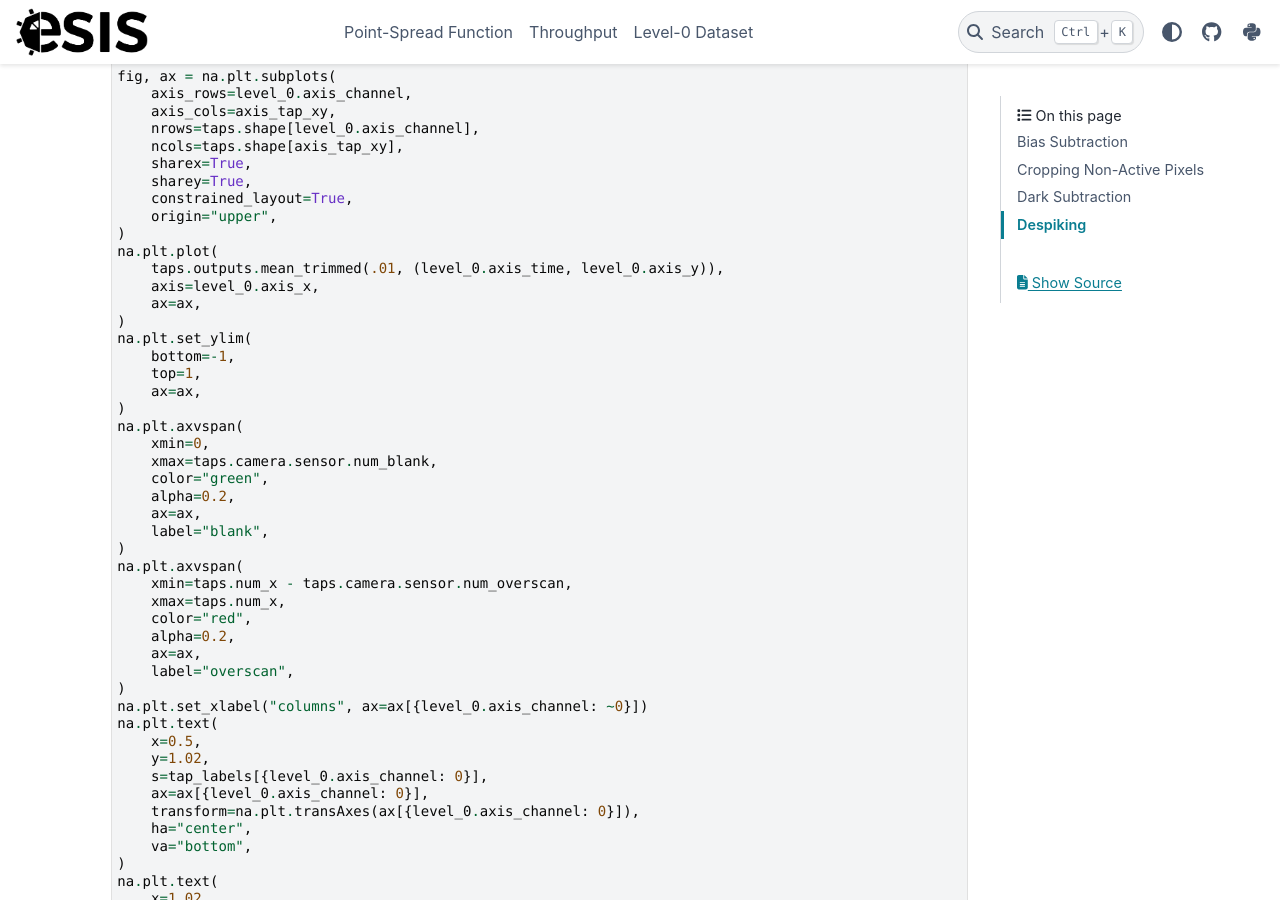
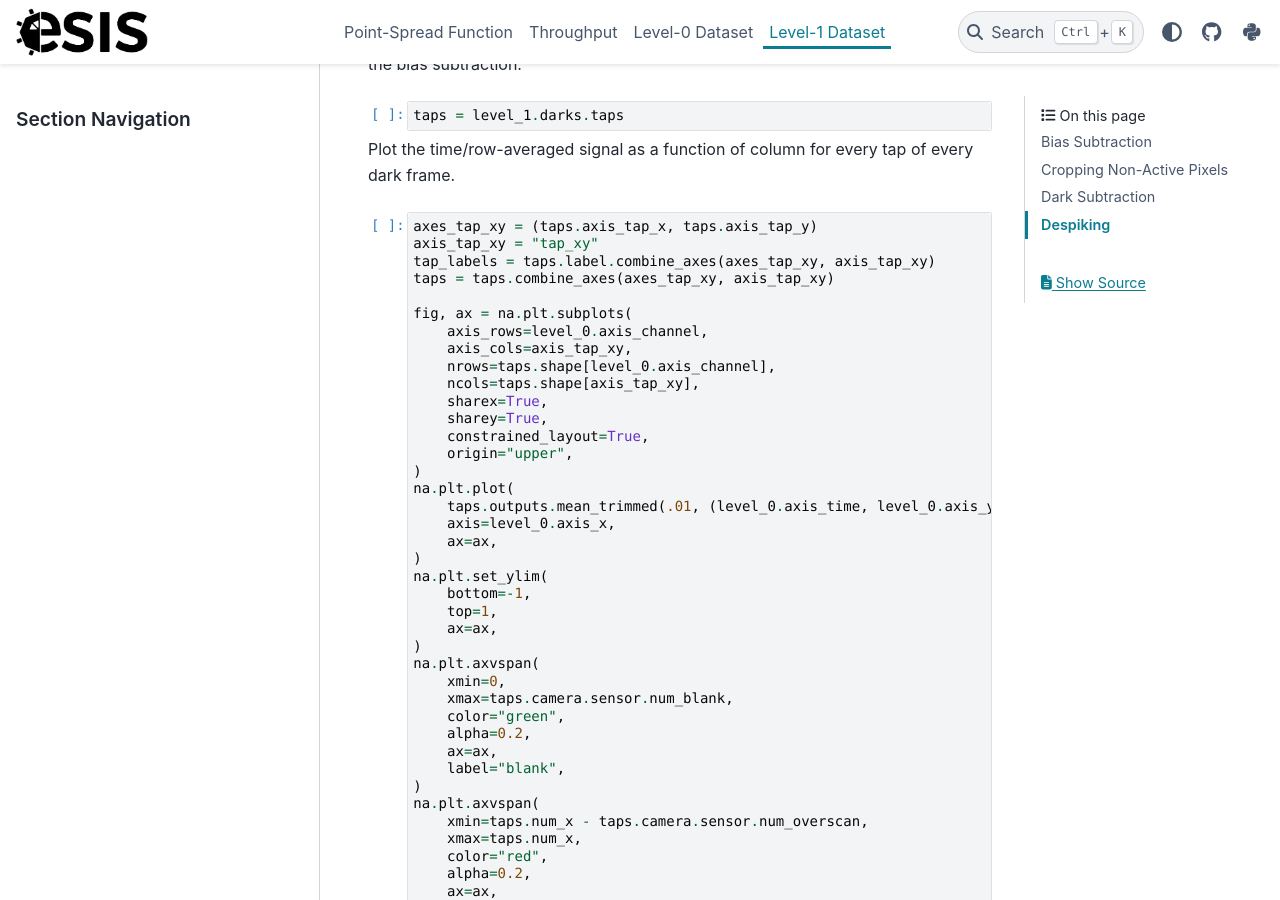
Before and after one commit to esis-mission/esis, a Sphinx documentation site: the page built from docs/reports/level-1.ipynb, in a window 1280 px wide and 900 px high, scrolled down 2136 px. Built offline with Sphinx 7.4.7 and the PyData theme 0.15.4, drawn with Linux system fonts in a browser that asks for light colours; some of the changed text lies outside the part shown.

Commit message:
doc fixes

```diff
--- a/docs/index.rst
+++ b/docs/index.rst
@@ -33,6 +33,7 @@
     reports/point-spread-function
     reports/throughput
     reports/level-0
+    reports/level-1
 
 |
 
```
